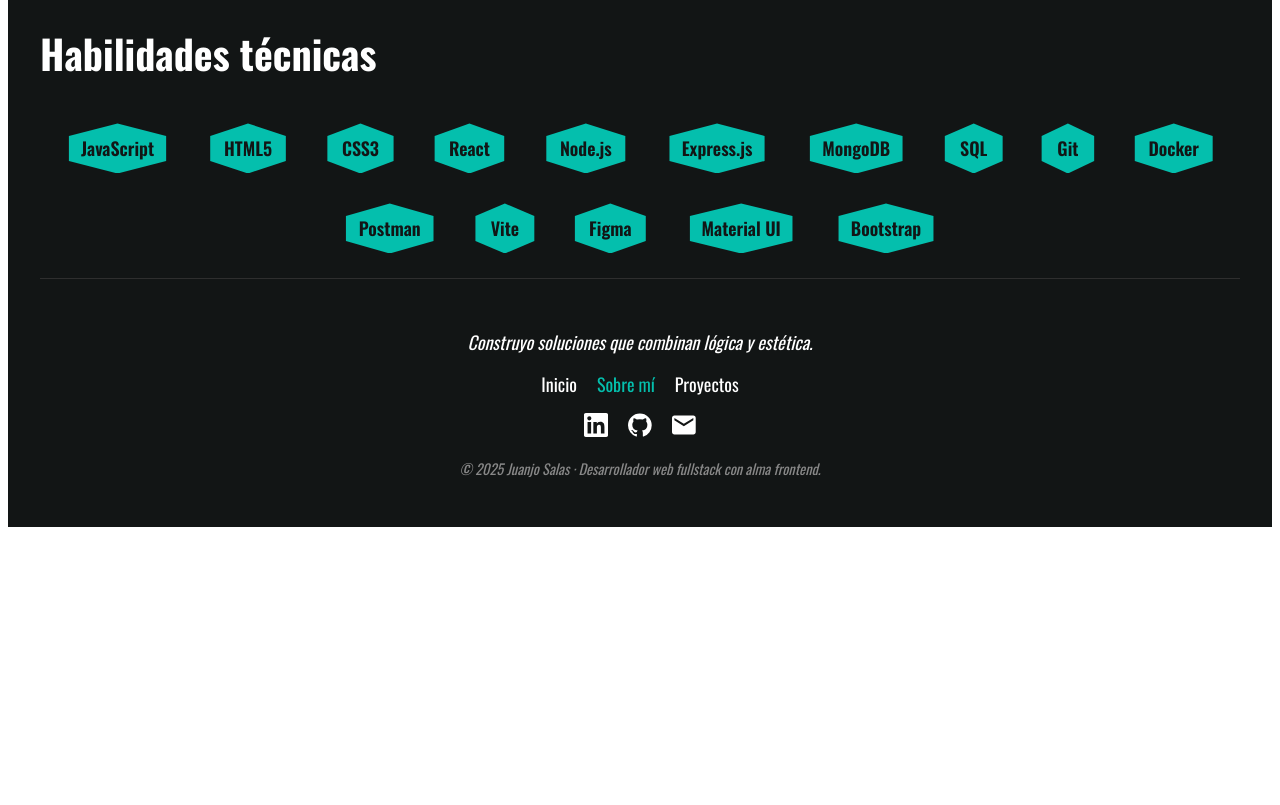
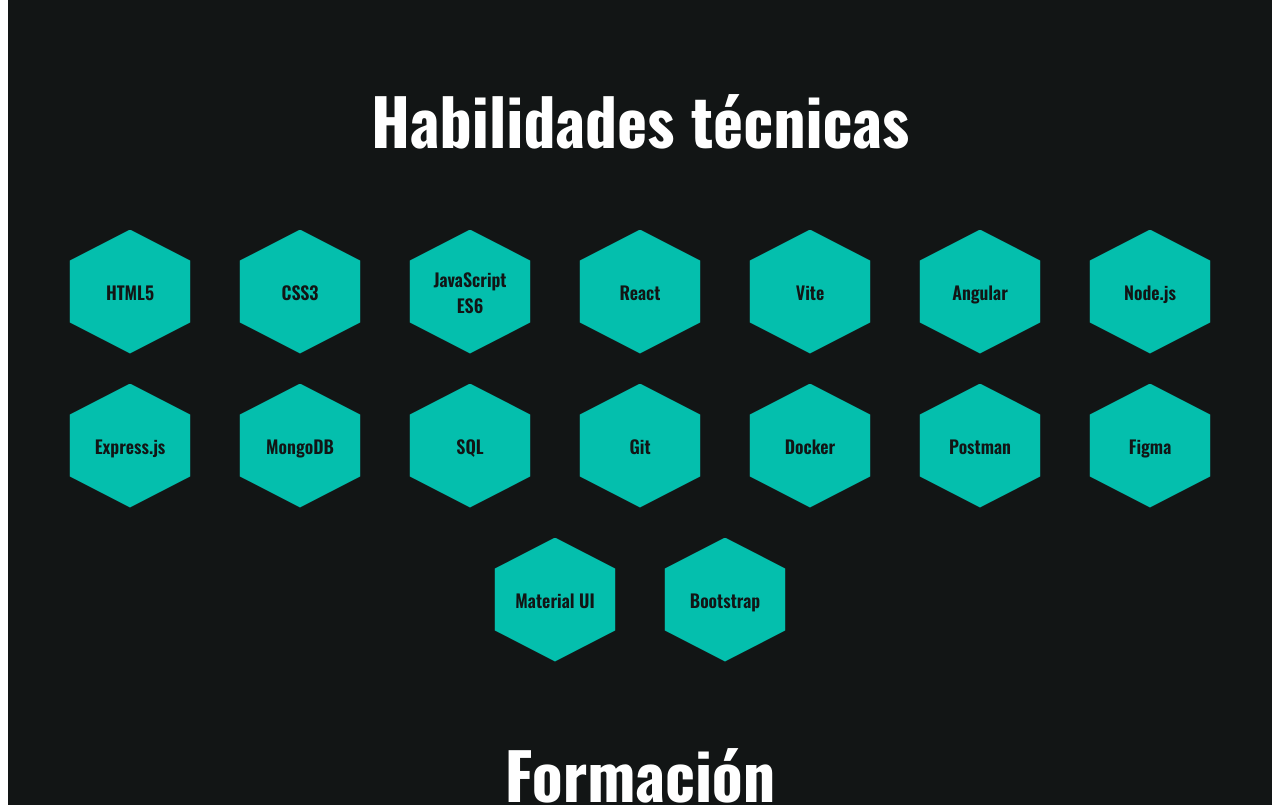
Before and after one commit to JuanjoSalas/Portfolio-Angular, an Angular app: page /about in a window 1280 px wide. Shown: the part 760-1565 px from the top of the page. Before the commit the page ends 1295 px from the top, so only its background shows below. Built offline with nearby package versions, Linux system fonts and the light colour scheme.

Commit message:
fix size

```diff
--- a/src/app/components/about/about.component.html
+++ b/src/app/components/about/about.component.html
@@ -13,22 +13,26 @@
             </div>
         </div>
     </div>
-    <h3>Habilidades técnicas</h3>
-    <ul>
-        <li>JavaScript</li>
-        <li>HTML5</li>
-        <li>CSS3</li>
-        <li>React</li>
-        <li>Node.js</li>
-        <li>Express.js</li>
-        <li>MongoDB</li>
-        <li>SQL</li>
-        <li>Git</li>
-        <li>Docker</li>
-        <li>Postman</li>
-        <li>Vite</li>
-        <li>Figma</li>
-        <li>Material UI</li>
-        <li>Bootstrap</li>
+    <h3 class="aboutTitle">Habilidades técnicas</h3>
+    <ul class="ulSkills">
+        <li class="liSkills">HTML5</li>
+        <li class="liSkills">CSS3</li>
+        <li class="liSkills">JavaScript ES6</li>
+        <li class="liSkills">React</li>
+        <li class="liSkills">Vite</li>
+        <li class="liSkills">Angular</li>
+        <li class="liSkills">Node.js</li>
+        <li class="liSkills">Express.js</li>
+        <li class="liSkills">MongoDB</li>
+        <li class="liSkills">SQL</li>
+        <li class="liSkills">Git</li>
+        <li class="liSkills">Docker</li>
+        <li class="liSkills">Postman</li>
+        <li class="liSkills">Figma</li>
+        <li class="liSkills">Material UI</li>
+        <li class="liSkills">Bootstrap</li>
     </ul>
+    <div class="educationContent">
+        <h3 class="aboutTitle">Formación</h3>
+    </div>
 </div>
--- a/src/app/components/about/about.component.scss
+++ b/src/app/components/about/about.component.scss
@@ -9,7 +9,8 @@
 
 .aboutTitle {
     text-align: center;
-    font-size: 55px;
+    font-size: 4rem;
+    font-weight: 700;
 }
 
 .aboutText {
@@ -50,7 +51,7 @@
     font-size: 40px;
 }
 
-ul {
+.ulSkills {
     padding: 0;
     margin: 0;
     display: flex;
@@ -61,7 +62,13 @@
     gap: 30px;
 
 
-    li {
+    .liSkills {
+        display: flex;
+        justify-content: center;
+        align-items: center;
+        text-align: center;
+        width: 100px;
+        height: 100px;
         list-style-type: none;
         background-color: #04bfad;
         padding: 12px 20px;
--- a/src/app/components/navbar/navbar.component.scss
+++ b/src/app/components/navbar/navbar.component.scss
@@ -9,7 +9,6 @@
         justify-content: space-between;
         padding: 20px 0;
         font-weight: 500;
-        //gap: 20px;
     }
 
     .navBar {
@@ -44,16 +43,7 @@
         transition: all 0.2s;
 
             &:hover {
-                //animation: vibrar 0.3s linear infinite;
                 filter: brightness(1.5);
                 transform: translateY(5px);
             }
         }
-    @keyframes vibrar {
-        0% { transform: translate(0); }
-        20% { transform: translate(-2px, 2px); }
-        40% { transform: translate(-2px, -2px); }
-        60% { transform: translate(2px, 2px); }
-        80% { transform: translate(2px, -2px); }
-        100% { transform: translate(0); }
-    }
```
Also changed, not shown: src/app/components/home/home.component.scss (+3 -5 lines).
